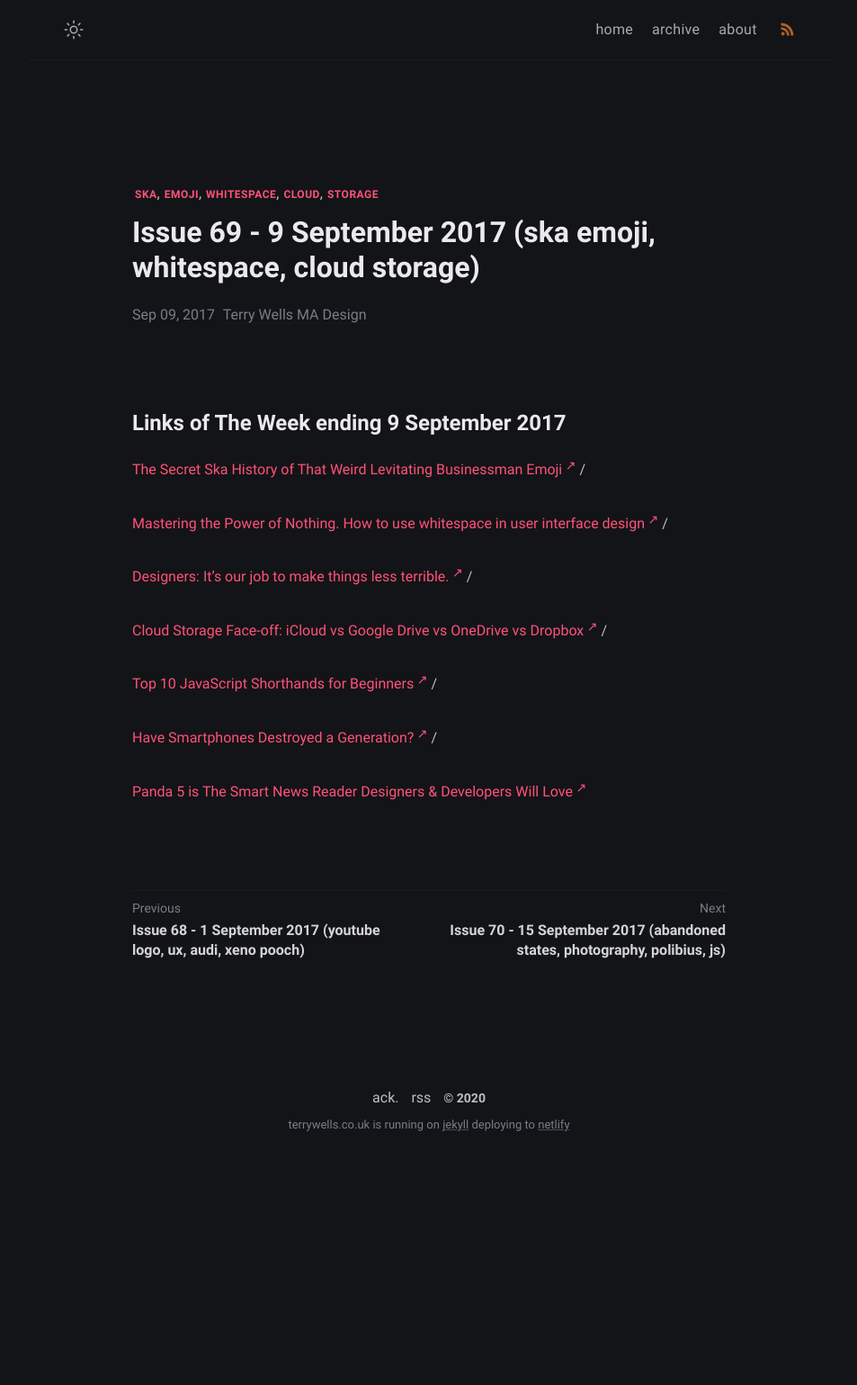
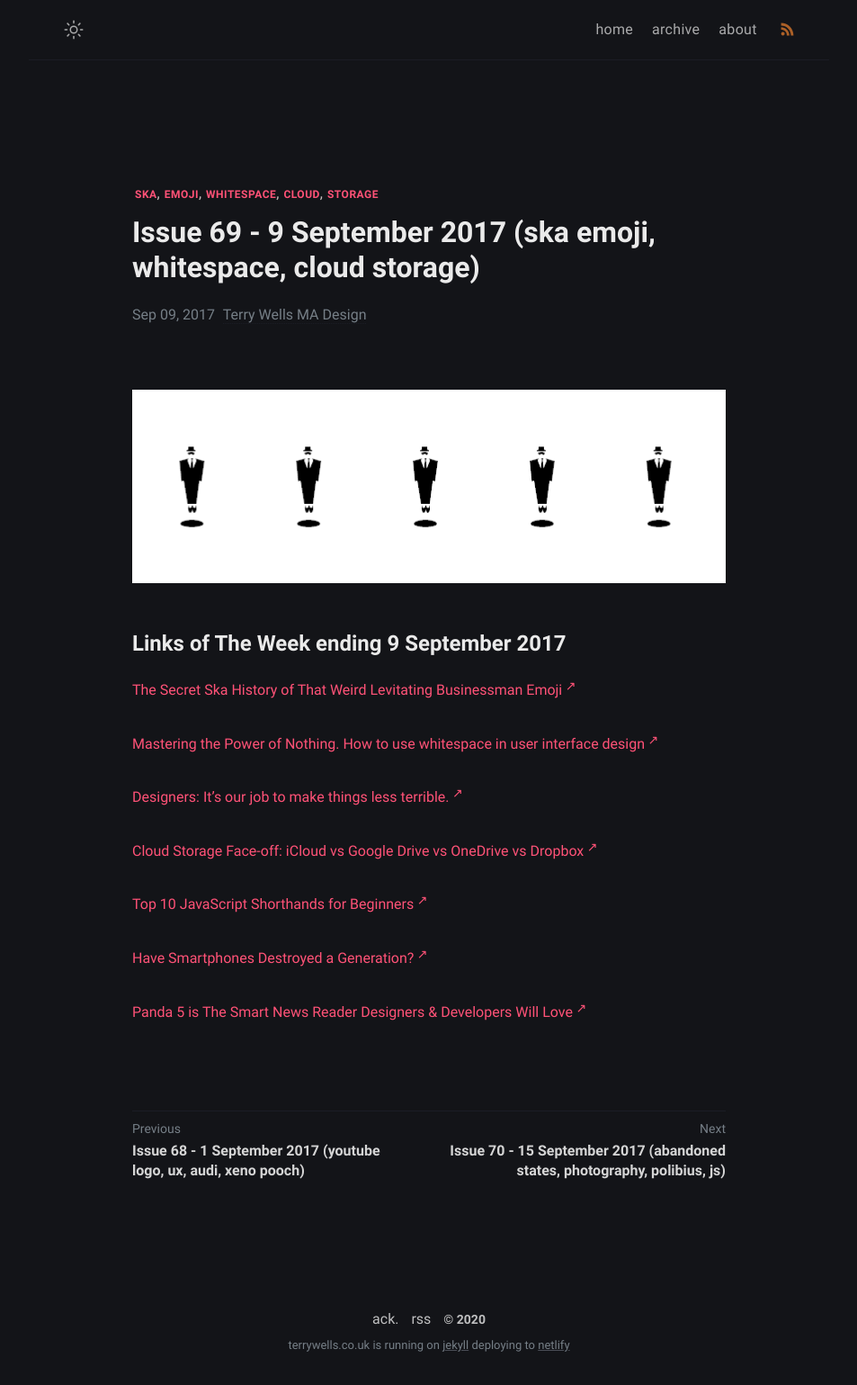
Before and after one commit to wristtattoo/jekyll-klise, a Jekyll site: the page built from _posts/2020-11-03-issue-69-9-september-2017-ska-emoji-whitespace-cloud-storage.md, in a window 1280 px wide. Shown: the whole page at 90% size, without its empty margins (163-1116 px from the left). Built offline with Jekyll 4.4.1, drawn with Linux system fonts in a browser that asks for light colours; a script that is not in the unit is left out; before the commit the page ends 1294 px from its top, so only the background shows below that.

Commit message:
Update Links of The Week “2020-11-03-issue-69-9-september-2017-ska-emoji-whitespace-cloud-storage”

```diff
--- a/_posts/2020-11-03-issue-69-9-september-2017-ska-emoji-whitespace-cloud-storage.md
+++ b/_posts/2020-11-03-issue-69-9-september-2017-ska-emoji-whitespace-cloud-storage.md
@@ -4,18 +4,20 @@ title: Issue 69 - 9 September 2017 (ska emoji, whitespace, cloud storage)
 tags: ska emoji whitespace cloud storage
 date: 2017-09-09T11:39:51.131Z
 ---
+![The Secret Ska History of That Weird Levitating Businessman Emoji](/assets/uploads/issue-69.png "The Secret Ska History of That Weird Levitating Businessman Emoji")
+
 # Links of The Week ending 9 September 2017
 
-<a href="http://www.newsweek.com/2016/05/06/secret-ska-history-man-business-suit-levitating-emoji-442192.html" target="_blank">The Secret Ska History of That Weird Levitating Businessman Emoji</a> /
+<a href="http://www.newsweek.com/2016/05/06/secret-ska-history-man-business-suit-levitating-emoji-442192.html" target="_blank">The Secret Ska History of That Weird Levitating Businessman Emoji</a>
 
-<a href="http://Mastering the Power of Nothing – Springboard" target="_blank">Mastering the Power of Nothing. How to use whitespace in user interface design</a> /
+<a href="http://Mastering the Power of Nothing – Springboard" target="_blank">Mastering the Power of Nothing. How to use whitespace in user interface design</a>
 
-<a href="https://medium.com/@jasonogle/designers-its-our-job-to-make-things-less-terrible-55f79a7fff69" target="_blank">Designers: It’s our job to make things less terrible.</a> /
+<a href="https://medium.com/@jasonogle/designers-its-our-job-to-make-things-less-terrible-55f79a7fff69" target="_blank">Designers: It’s our job to make things less terrible.</a>
 
-<a href="http://www.hongkiat.com/blog/icloud-gdrive-onedrive-dropbox/" target="_blank">Cloud Storage Face-off: iCloud vs Google Drive vs OneDrive vs Dropbox</a> /
+<a href="http://www.hongkiat.com/blog/icloud-gdrive-onedrive-dropbox/" target="_blank">Cloud Storage Face-off: iCloud vs Google Drive vs OneDrive vs Dropbox</a>
 
-<a href="http://www.hongkiat.com/blog/javascript-shorthands/" target="_blank">Top 10 JavaScript Shorthands for Beginners</a> /
+<a href="http://www.hongkiat.com/blog/javascript-shorthands/" target="_blank">Top 10 JavaScript Shorthands for Beginners</a>
 
-<a href="https://www.theatlantic.com/magazine/archive/2017/09/has-the-smartphone-destroyed-a-generation/534198/" target="_blank">Have Smartphones Destroyed a Generation?</a> /
+<a href="https://www.theatlantic.com/magazine/archive/2017/09/has-the-smartphone-destroyed-a-generation/534198/" target="_blank">Have Smartphones Destroyed a Generation?</a>
 
 <a href="http://www.hongkiat.com/blog/smart-news-reader-designers-developers-panda-5/" target="_blank">Panda 5 is The Smart News Reader Designers & Developers Will Love</a>
```
Also changed, not shown: assets/uploads/issue-69.png (added).
